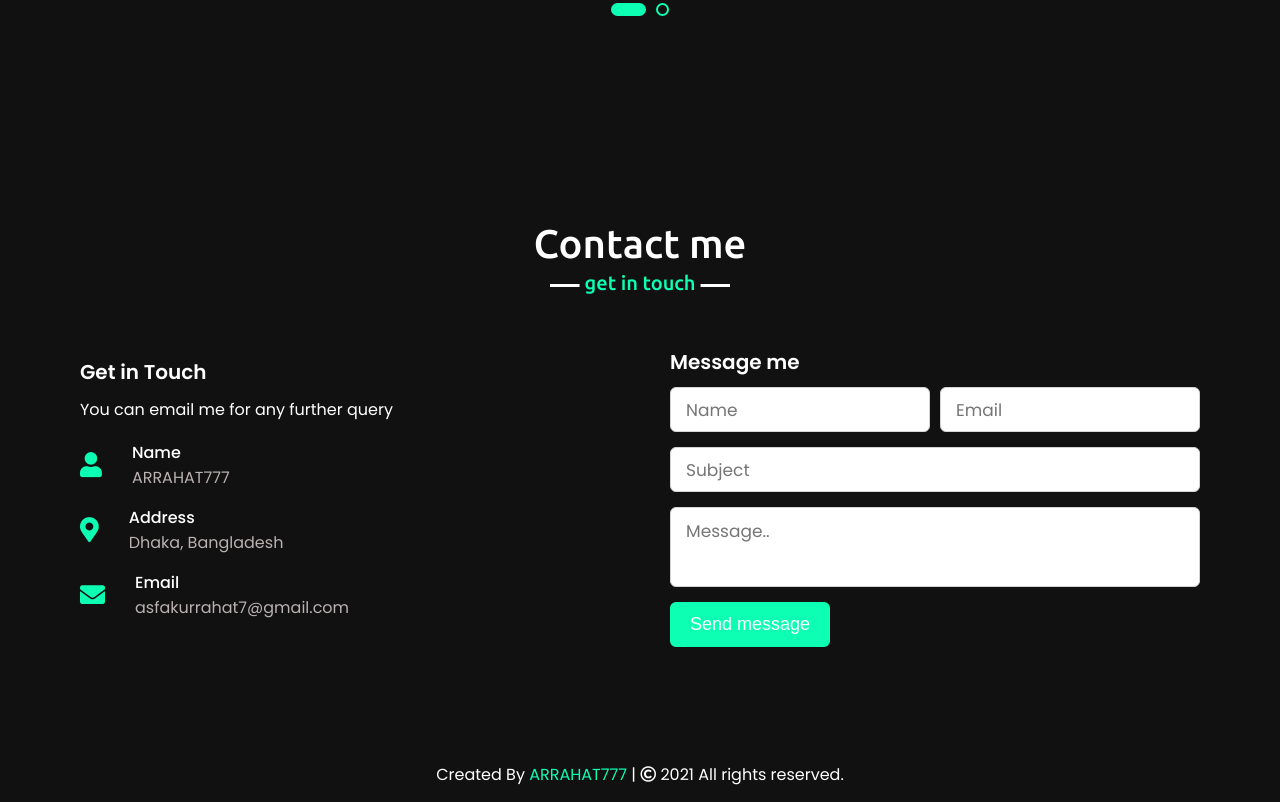
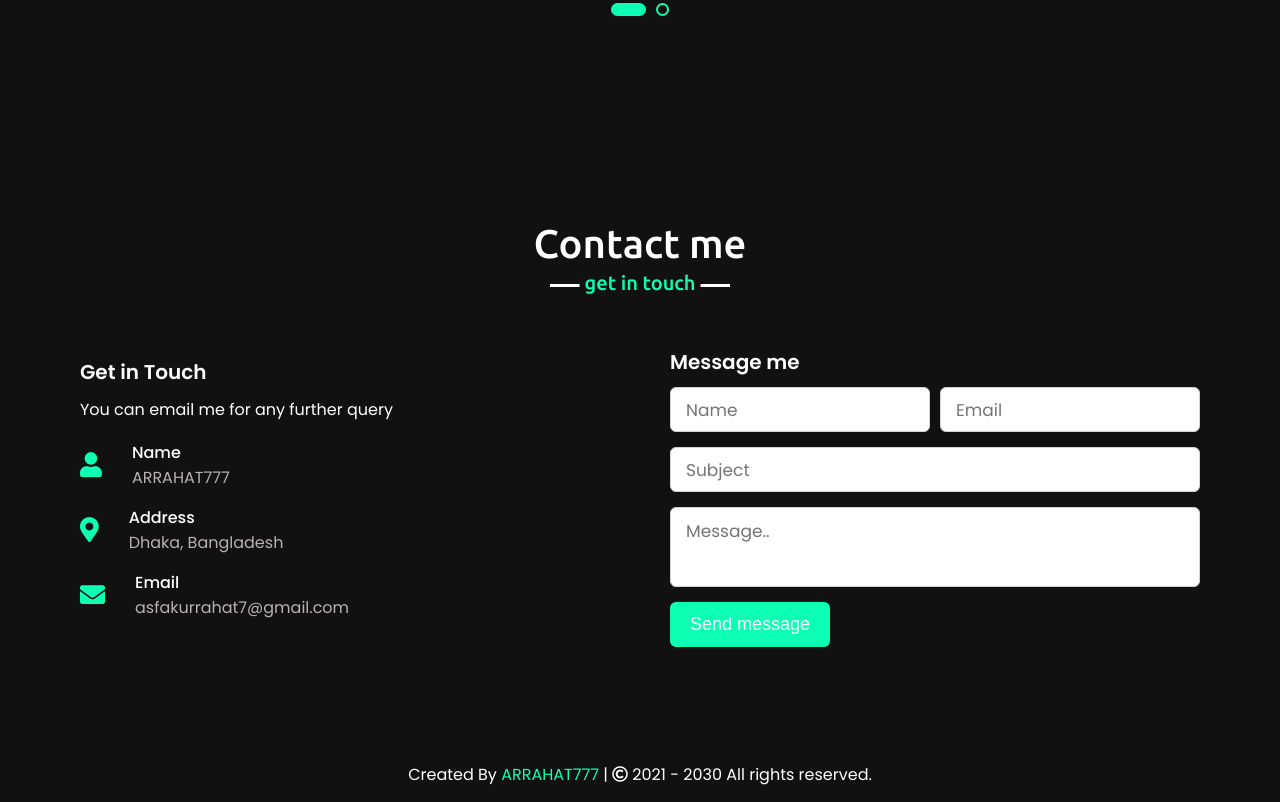
Before and after one commit to AR-Rahat/arrahat777gaming, a plain HTML site: page index.html in a window 1280 px wide. Shown: the part 3231-4033 px from the top of the page. Drawn offline with nearby package versions, Linux system fonts and the light colour scheme.

Commit message:
Copyright updated

```diff
--- a/index.html
+++ b/index.html
@@ -282,7 +282,7 @@
     <!-- LOL  -->
     <!-- footer section start -->
     <footer>
-        <span>Created By <a>ARRAHAT777</a> | <span class="far fa-copyright"></span> 2021 All rights reserved.</span>
+        <span>Created By <a>ARRAHAT777</a> | <span class="far fa-copyright"></span> 2021 - 2030 All rights reserved.</span>
     </footer>
 
     <script src="https://smtpjs.com/v3/smtp.js"></script>
```
